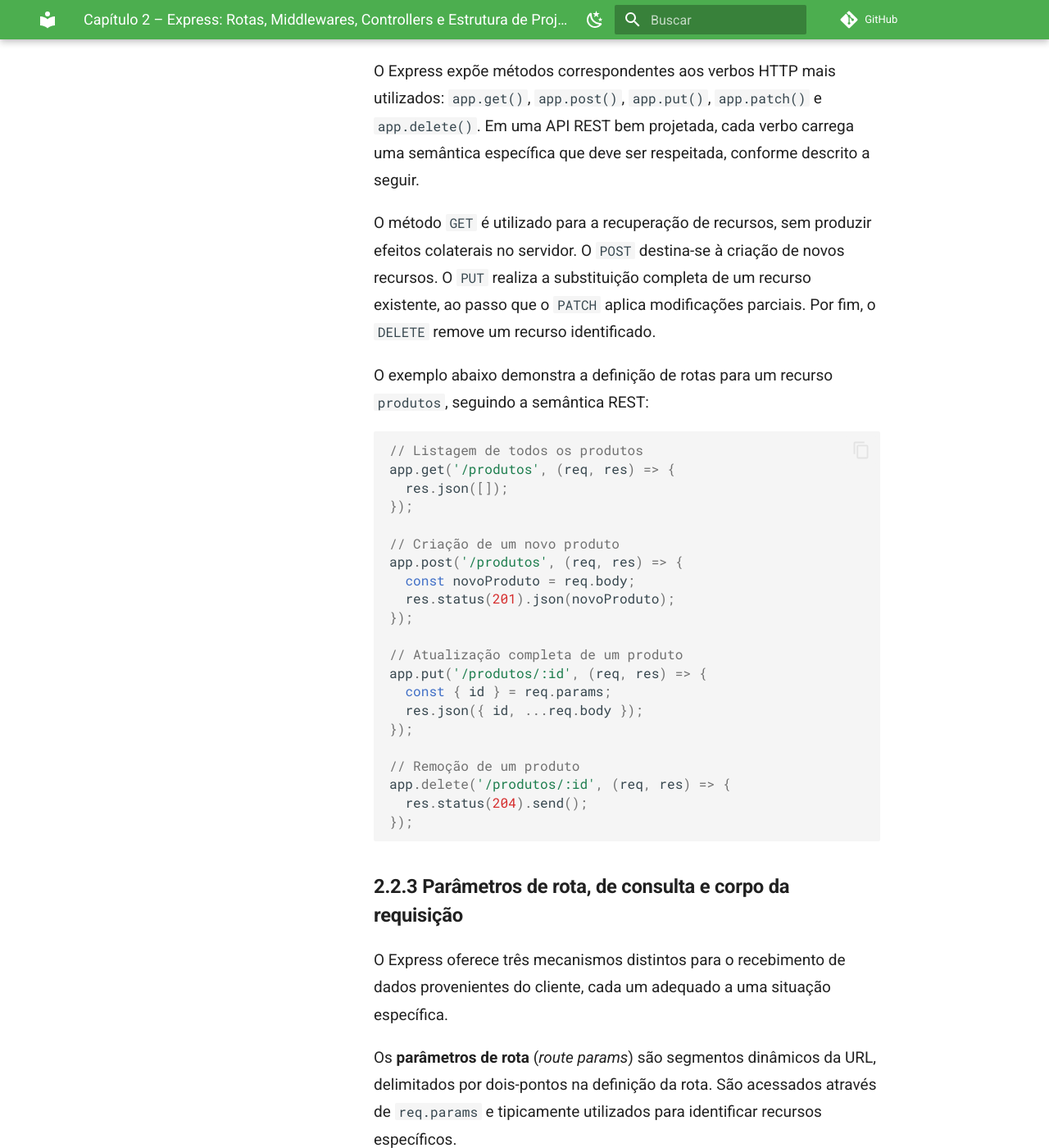
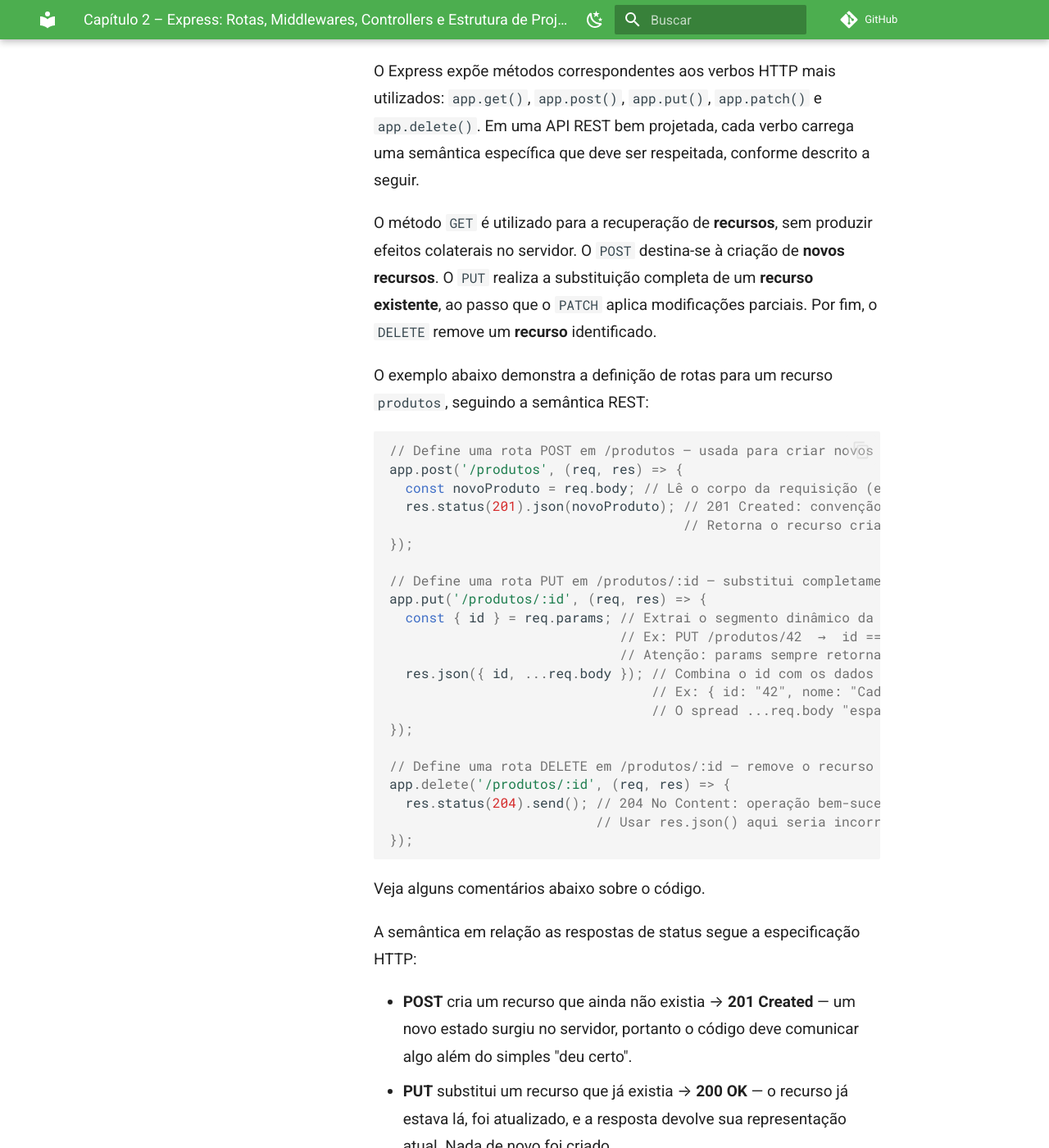
Before and after one commit to leofernandesmo/pweb2-book, an MkDocs documentation site: the page built from docs/chapters/02-express.md, in a window 1280 px wide and 1400 px high, scrolled down 2589 px. Shown: the whole window at 82% size. Built offline with MkDocs 1.6.1 and Material for MkDocs 9.7.7, drawn with Linux system fonts in a browser that asks for light colours; comment, search, counter and statistics services are not loaded; some of the changed text lies outside the part shown.

Commit message:
Update 02-express.md - Seção 2.2.2

````diff
--- a/docs/chapters/02-express.md
+++ b/docs/chapters/02-express.md
@@ -56,33 +56,92 @@
 
 O Express expõe métodos correspondentes aos verbos HTTP mais utilizados: `app.get()`, `app.post()`, `app.put()`, `app.patch()` e `app.delete()`. Em uma API REST bem projetada, cada verbo carrega uma semântica específica que deve ser respeitada, conforme descrito a seguir.
 
-O método `GET` é utilizado para a recuperação de recursos, sem produzir efeitos colaterais no servidor. O `POST` destina-se à criação de novos recursos. O `PUT` realiza a substituição completa de um recurso existente, ao passo que o `PATCH` aplica modificações parciais. Por fim, o `DELETE` remove um recurso identificado.
+O método `GET` é utilizado para a recuperação de **recursos**, sem produzir efeitos colaterais no servidor. O `POST` destina-se à criação de **novos recursos**. O `PUT` realiza a substituição completa de um **recurso existente**, ao passo que o `PATCH` aplica modificações parciais. Por fim, o `DELETE` remove um **recurso** identificado.
 
 O exemplo abaixo demonstra a definição de rotas para um recurso `produtos`, seguindo a semântica REST:
 
 ```javascript
-// Listagem de todos os produtos
-app.get('/produtos', (req, res) => {
-  res.json([]);
+// Define uma rota POST em /produtos — usada para criar novos recursos
+app.post('/produtos', (req, res) => {
+  const novoProduto = req.body; // Lê o corpo da requisição (ex: { nome: 'Cadeira', preco: 299 })
+  res.status(201).json(novoProduto); // 201 Created: convenção HTTP para criação bem-sucedida
+                                     // Retorna o recurso criado como confirmação ao cliente
 });
 
-// Criação de um novo produto
-app.post('/produtos', (req, res) => {
-  const novoProduto = req.body;
-  res.status(201).json(novoProduto);
+// Define uma rota PUT em /produtos/:id — substitui completamente um recurso existente
+app.put('/produtos/:id', (req, res) => {
+  const { id } = req.params; // Extrai o segmento dinâmico da URL
+                             // Ex: PUT /produtos/42  →  id === "42"
+                             // Atenção: params sempre retorna string, mesmo que o valor seja numérico
+  res.json({ id, ...req.body }); // Combina o id com os dados recebidos no corpo
+                                 // Ex: { id: "42", nome: "Cadeira", preco: 350 }
+                                 // O spread ...req.body "espalha" as propriedades do objeto recebido (ver explicação abaixo)
 });
 
-// Atualização completa de um produto
-app.put('/produtos/:id', (req, res) => {
-  const { id } = req.params;
-  res.json({ id, ...req.body });
+// Define uma rota DELETE em /produtos/:id — remove o recurso identificado pelo id
+app.delete('/produtos/:id', (req, res) => {
+  res.status(204).send(); // 204 No Content: operação bem-sucedida, sem corpo na resposta
+                          // Usar res.json() aqui seria incorreto — 204 não deve ter body
 });
 
-// Remoção de um produto
-app.delete('/produtos/:id', (req, res) => {
-  res.status(204).send();
-});
 ```
+
+Veja alguns comentários abaixo sobre o código.
+
+A semântica em relação as respostas de status segue a especificação HTTP:
+
+- **POST** cria um recurso que ainda não existia → **201 Created** — um novo estado surgiu no servidor, portanto o código deve comunicar algo além do simples "deu certo".
+- **PUT** substitui um recurso que já existia → **200 OK** — o recurso já estava lá, foi atualizado, e a resposta devolve sua representação atual. Nada de novo foi criado.
+- **DELETE** conclui com sucesso mas não tem nada a devolver → **204 No Content** — exige declaração explícita justamente por fugir do padrão 200.
+
+**Atenção ao PUT**. Como 200 é o padrão do Express, omitir `res.status()` no PUT é uma escolha consciente, não um esquecimento. Escrever `res.status(200).json(...)` seria válido, porém redundante — a convenção entre desenvolvedores Express é omitir o status quando ele é 200, reservando a chamada explícita apenas para os casos que se desviam desse padrão.
+
+
+O operador spread (`...`) copia todas as propriedades enumeráveis de um objeto para dentro de outro. No contexto da rota PUT, ele é usado assim:
+
+```javascript
+res.json({ id, ...req.body });
+```
+
+Suponha que o cliente envie no corpo da requisição:
+
+```json
+{ "nome": "Cadeira", "preco": 350 }
+```
+
+O spread "espalha" essas propriedades dentro do novo objeto literal, produzindo o resultado equivalente a:
+
+```javascript
+res.json({ id: "42", nome: "Cadeira", preco: 350 });
+```
+
+Sem o spread, seria necessário construir esse objeto manualmente, propriedade por propriedade — o que é inviável quando o corpo da requisição tem estrutura variável ou muitos campos. O spread resolve isso de forma genérica, independentemente de quantas ou quais propriedades `req.body` contenha.
+
+Vale observar um detalhe importante de ordem: se `req.body` contiver uma propriedade chamada `id`, ela **sobrescreveria** o `id` vindo de `req.params`, pois propriedades declaradas depois prevalecem sobre as anteriores. Por isso, em situações reais, é recomendável colocar o `id` do params **após** o spread, garantindo que ele sempre prevaleça:
+
+```javascript
+res.json({ ...req.body, id }); // id de req.params nunca será sobrescrito
+```
+
+Para testar as rotas criadas no exemplo anterior, você pode usar o cURL:
+
+```bash
+# POST — cria um novo produto
+curl -X POST http://localhost:3000/produtos \
+  -H "Content-Type: application/json" \
+  -d '{"nome": "Cadeira", "preco": 299}'
+
+# PUT — substitui completamente o produto de id 42
+curl -X PUT http://localhost:3000/produtos/42 \
+  -H "Content-Type: application/json" \
+  -d '{"nome": "Cadeira Ergonômica", "preco": 350}'
+
+# DELETE — remove o produto de id 42
+curl -X DELETE http://localhost:3000/produtos/42
+```
+
+O cabeçalho `-H "Content-Type: application/json"` é obrigatório nas rotas POST e PUT — é ele que instrui o servidor a interpretar o corpo como JSON, ativando o `express.json()`. Sem ele, `req.body` chegará como `undefined`. O DELETE dispensa cabeçalho e corpo, pois toda a informação necessária está na própria URL.
+
 
 ### 2.2.3 Parâmetros de rota, de consulta e corpo da requisição
 
@@ -97,6 +156,21 @@
   res.json({ usuarioId: id });
 });
 ```
+
+Para que `req.body` esteja disponível nas rotas, é necessário registrar o middleware de parsing de JSON **antes** das definições de rota, por meio de `app.use(express.json())`:
+
+```javascript
+const app = express();
+
+app.use(express.json()); // Habilita a leitura do corpo da requisição em formato JSON
+
+app.post('/produtos', (req, res) => {
+  console.log(req.body); // Agora acessível. Sem a linha acima, seria undefined.
+  res.status(201).json(req.body);
+});
+```
+
+O conceito de middleware — o que é, como funciona internamente e como criar os seus próprios — será explicado em profundidade na seção 2.3 deste capítulo.
 
 Os **parâmetros de consulta** (*query params*) são pares chave-valor transmitidos na URL após o caractere `?`. São acessados via `req.query` e frequentemente empregados em operações de filtragem, ordenação ou paginação.
 
````
